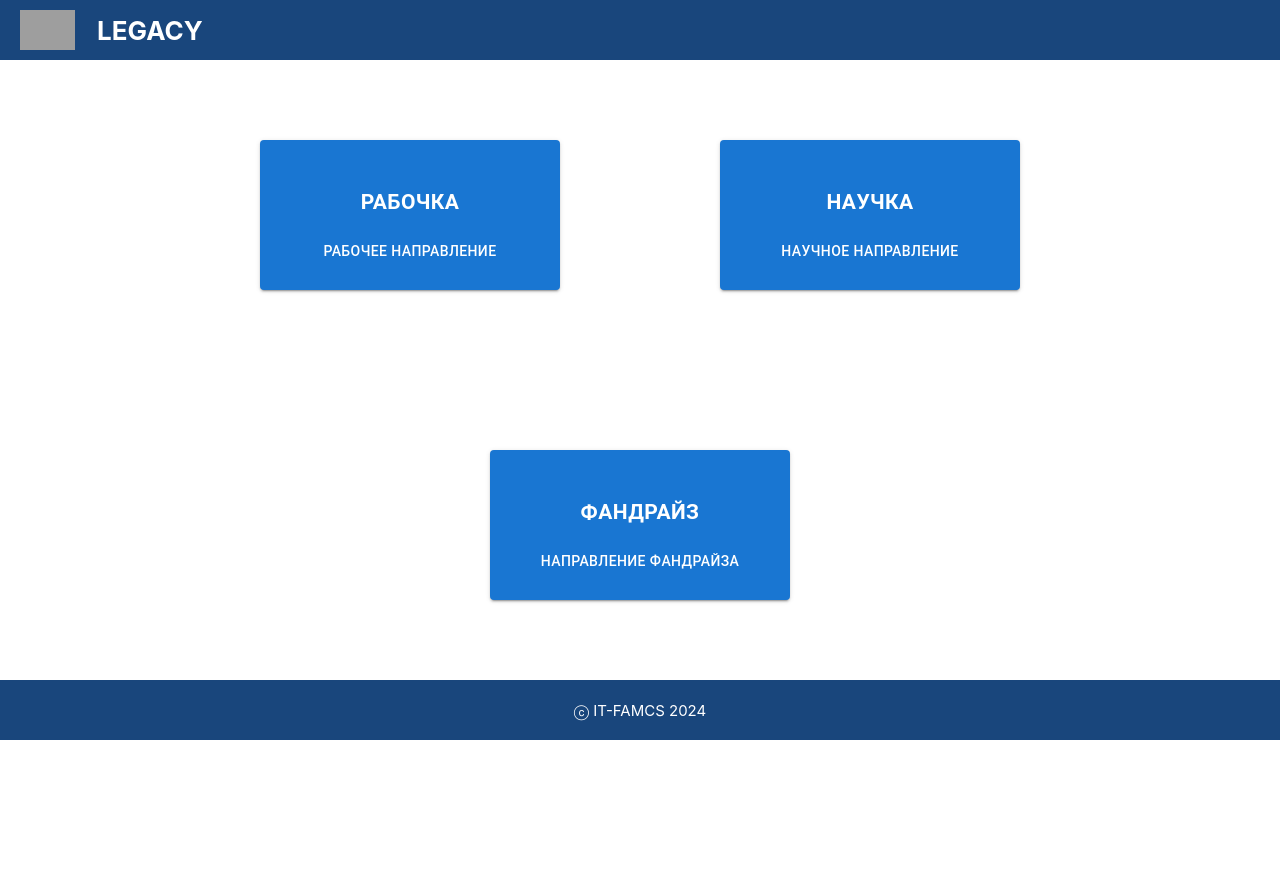
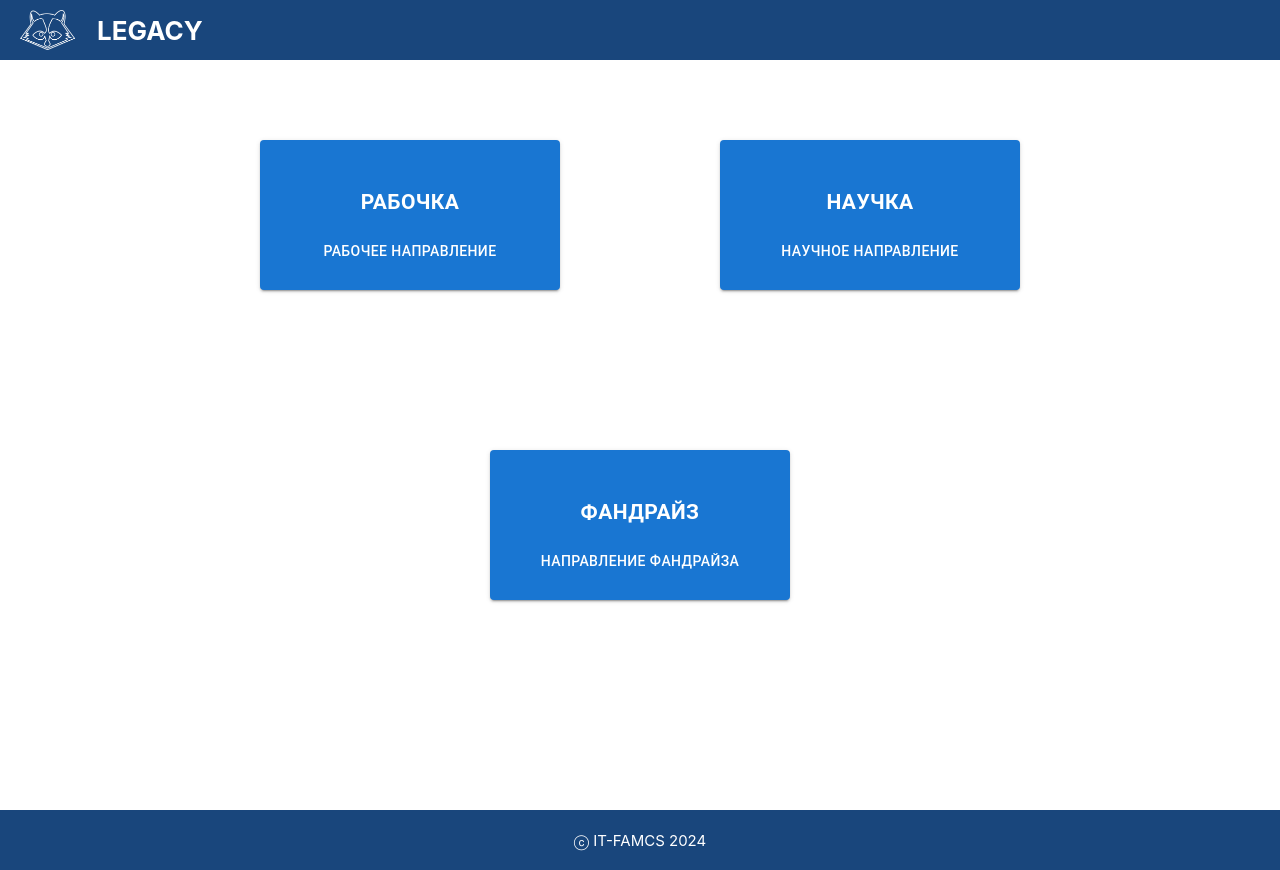
Before and after one commit to IT-FAMCS/legacy, a React (Create React App) app in the folder front-app/: page / in a window 1280 px wide. Before the commit the page ends 800 px from the top, so only its background shows below. Built offline with nearby package versions, Linux system fonts and the light colour scheme; grey boxes are pictures that could not be loaded.

Commit message:
style: footer & logo

```diff
--- a/front-app/src/App.css
+++ b/front-app/src/App.css
@@ -5,6 +5,11 @@
   pointer-events: none;
   margin: 20%;
 
+}
+@media (prefers-reduced-motion: no-preference) {
+  .App-logo {
+    animation: App-logo-spin infinite 20s linear;
+  }
 }
 .App-header {
   background-color:  rgb(25, 70, 124);
@@ -31,6 +36,7 @@
   flex-wrap: wrap;
 }
 
+
 .App-footer {
   background-color:  rgb(25, 70, 124);
   height: 60px;
--- a/front-app/src/App.tsx
+++ b/front-app/src/App.tsx
@@ -1,7 +1,7 @@
 import React from "react";
 import logo from "./logo.svg";
 import parser from 'bbcode-to-react';
-import racoon from "./Raccoon.png"
+import racoon from "./images/Raccoon.png"
 import "./App.css";
 import Button from '@mui/material/Button';
 
--- a/front-app/src/index.css
+++ b/front-app/src/index.css
@@ -5,6 +5,8 @@ body {
     sans-serif;
   -webkit-font-smoothing: antialiased;
   -moz-osx-font-smoothing: grayscale;
+  min-height: calc(100vh - 50px);
+  text-align: center;
 }
 
 code {
```
Also changed, not shown: front-app/src/images/Raccoon.png (added).
